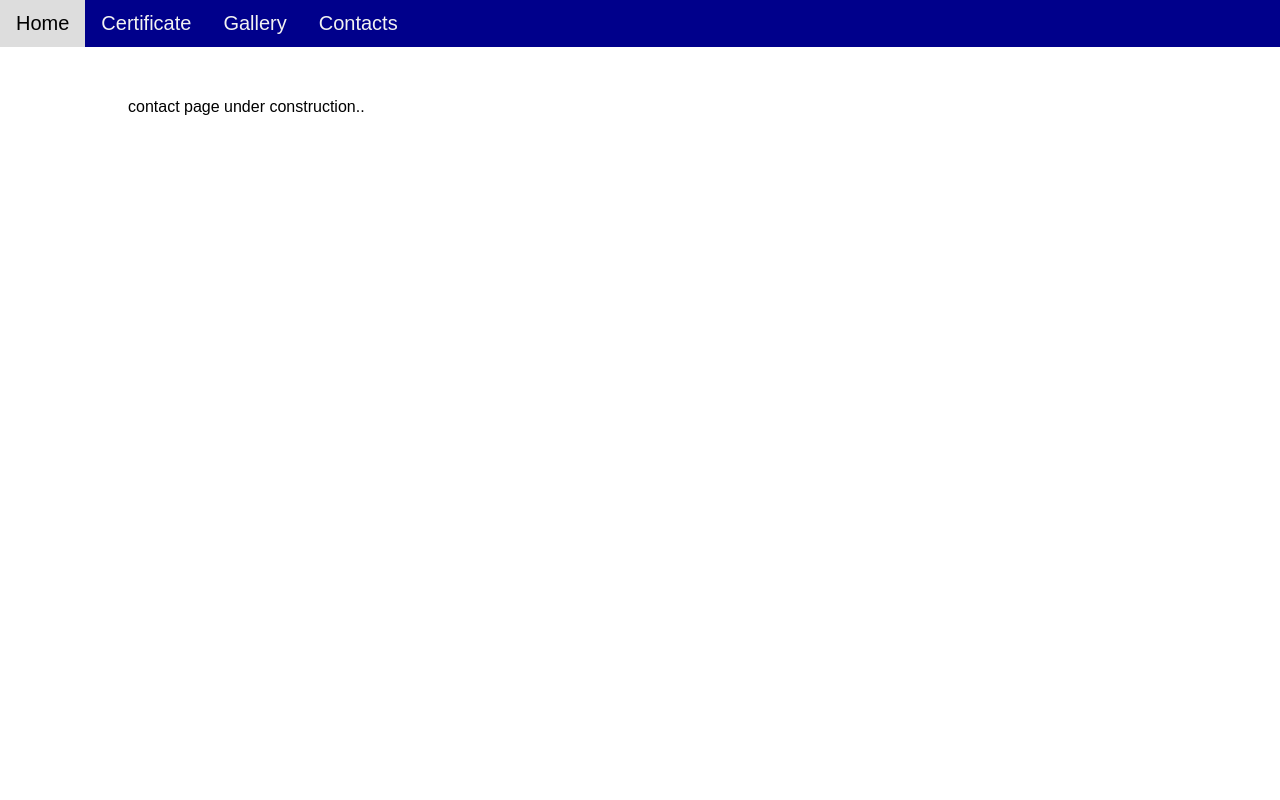
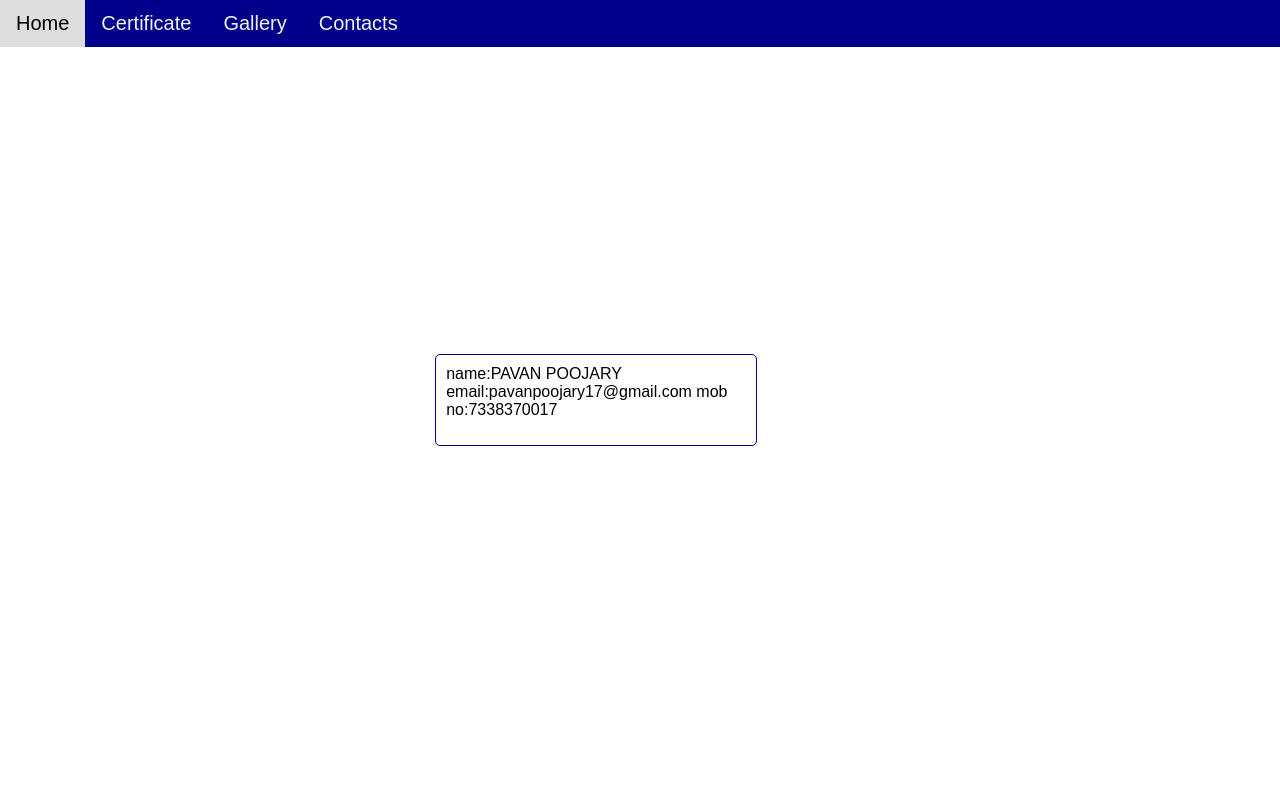
Before and after one commit to har1995/myblog, a plain HTML site: page contact.html in a window 1280 px wide. Shown: the top 800 px of the page. Drawn offline with Linux system fonts and the light colour scheme.

Commit message:
added contact

```diff
--- a/contact.html
+++ b/contact.html
@@ -19,9 +19,13 @@
     <!--body content-->
     <div class="content">
 
-    <p>
-        contact page under construction..
-        </p>
+   <div class="ccard">
+        name:PAVAN POOJARY<br>
+       email:pavanpoojary17@gmail.com
+       mob no:7338370017
+
+
+        </div>
 
     </div>
      <!--end of body content-->
--- a/css/main.css
+++ b/css/main.css
@@ -59,3 +59,13 @@ div.desc{
     text-align: center;
 
 }
+div.ccard{
+    margin:30% 30% 30% 30%;
+    padding:10px 10px 10px 10px;
+    width: 300px;
+    height: 70px;
+    border: 1px solid darkblue;
+    border-radius: 5px;
+
+
+}
```
